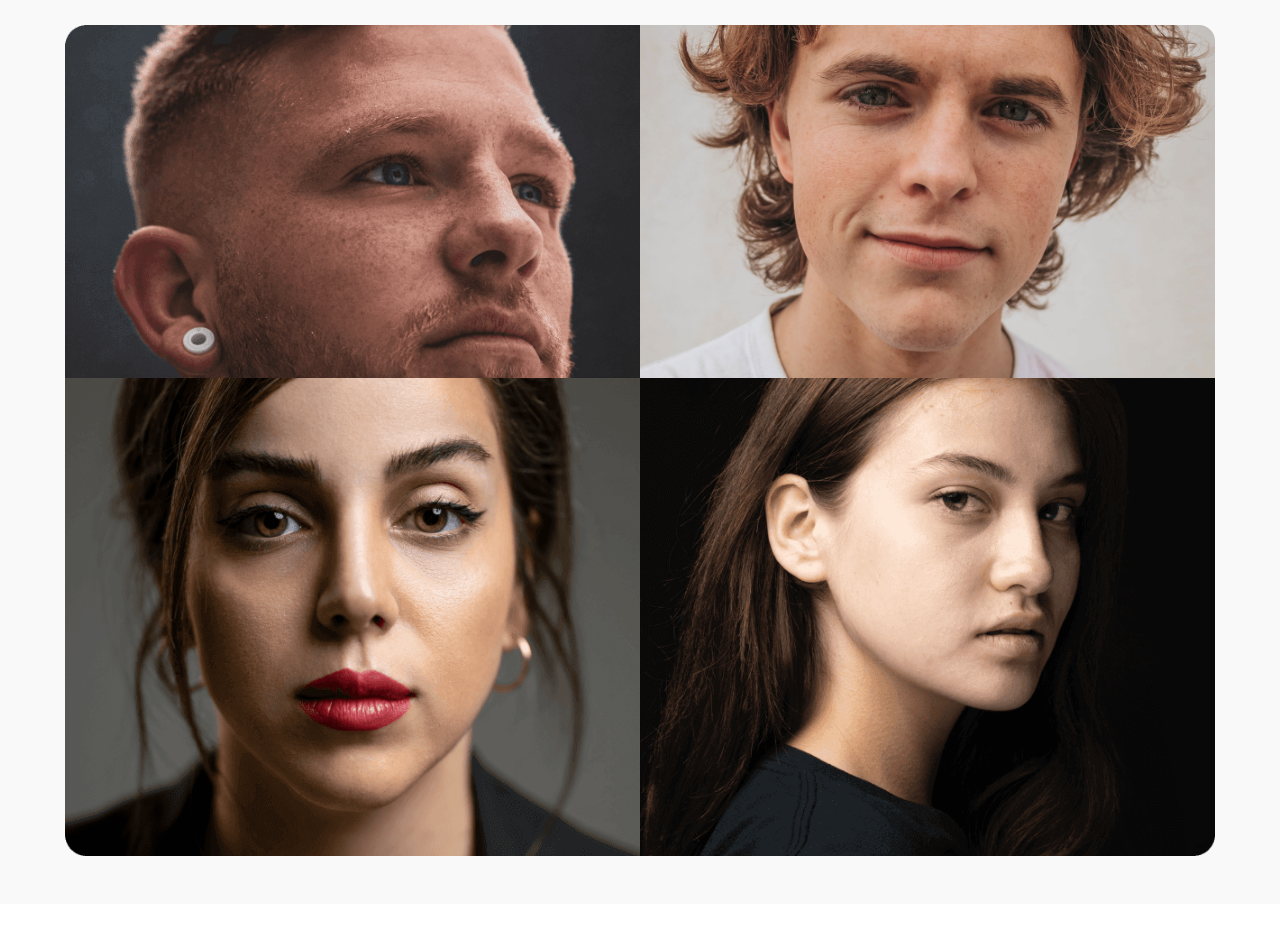
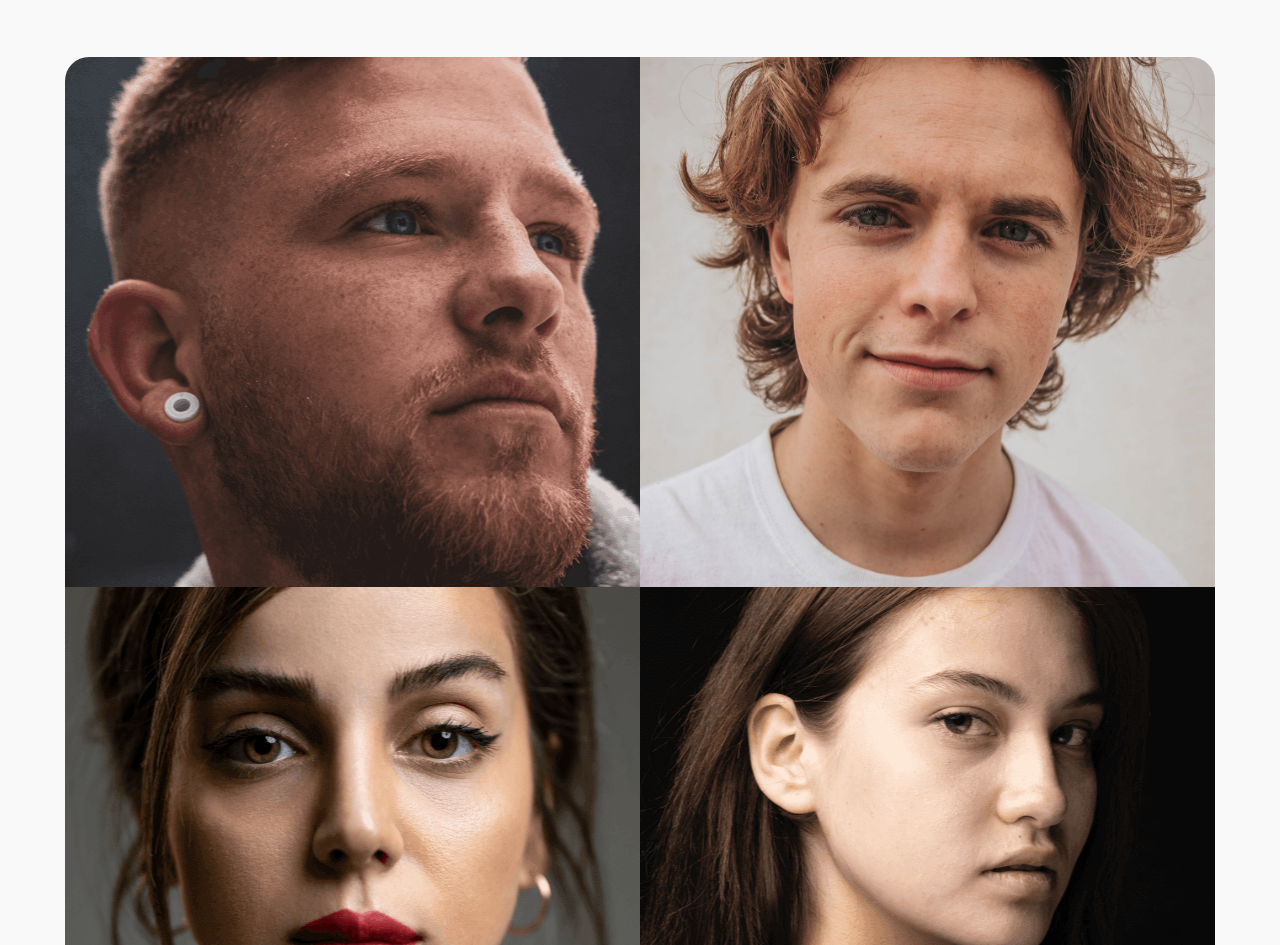
Before and after one commit to danielswift10/project-angies, a React (Create React App) app: page /about in a window 1280 px wide. Shown: the part 3039-3984 px from the top of the page. Built offline with nearby package versions, Linux system fonts and the light colour scheme.

Commit message:
style: added styling

```diff
--- a/src/Components/About/FunFact.jsx
+++ b/src/Components/About/FunFact.jsx
@@ -2,7 +2,7 @@ import styles, { layout } from "../../style";
 
 const FunFact = () => {
   return (
-    <div className="bg-purple py-20">
+    <div className="bg-purple py-20 md:pb-28">
       <div
         className={`${styles.boxWidth} ${styles.flexCenter} ss:px-0  ss:w-[600px] lg:w-[1120px] xlg:w-[1200px] xl:w-[1280px] lg:px-0  md:w-[920px] md:px-0 ${styles.padding} `}
       >
--- a/src/Components/About/Team.jsx
+++ b/src/Components/About/Team.jsx
@@ -5,39 +5,23 @@ const Team = () => {
   return (
     <div>
       <div
-        className={`${styles.boxWidth} ${styles.flexBetween}  ss:px-0 ss:w-[600px] lg:w-[1070px] xlg:w-[1150px] xl:w-[1280px] lg:px-0  md:w-[970px] md:px-0 ${styles.padding} gap-10 ${layout.section1}`}
+        className={`${styles.boxWidth} ${styles.flexBetween}  lg:w-[1070px] ss:w-full xlg:w-[1150px] xl:w-[1280px] lg:px-0  md:px-0 ${styles.padding} gap-10 ${layout.section1}`}
       >
-        <div className="header mx-auto text-center">
+        <div className="header mx-auto text-center w-full ">
           <h4 className={`${styles.heading4} mb-2 text-pink `}>Our People</h4>
           <h2
             className={`${styles.heading2} text-[44px]  xl:text-[79px] ss:text-[48px] mb-12 sm:m text-black leading-[46px] ss:leading-[56px]  tracking-[-1.32px] `}
           >
             Meet the team
           </h2>
-          <div className="flex flex-col  w-[] ">
-            <div className="flex flex-col rounded-t-lg md:flex-row w-full ">
-              <div className={` xs:h-[320px]  w-full`}>
-                <img
-                  src={team1}
-                  alt=""
-                  className={` w-[100%]`}
-                />
-              </div>
-              <div className="  w-full h-[353.05px] team2  ">
-                {/* <img src={team2} alt="" className="w-[100%] " /> */}
-              </div>
+          <div className="flex flex-col  w-[100%] items-center justify-center] ">
+            <div className="flex flex-col ss:flex-row w-full">
+              <div className="team1 w-full lg:h-[530px] h-[320px]"></div>
+              <div className="team2 w-full lg:h-[530px] h-[320px]"></div>
             </div>
-            <div className="flex flex-col md:flex-row w-full ">
-              <div className={` xs:h-[320px]  w-full`}>
-                <img
-                  src={team3}
-                  alt=""
-                  className={` w-[100%]`}
-                />
-              </div>
-              <div className="  h-full w-full ">
-                <img src={team4} alt="" className="w-[100%]" />
-              </div>
+            <div className="flex flex-col ss:flex-row w-full">
+              <div className="team3 w-full lg:h-[530px] h-[320px]"></div>
+              <div className="team4 w-full lg:h-[530px] h-[320px]"></div>
             </div>
           </div>
         </div>
--- a/src/Layouts/Footer/Footer..jsx
+++ b/src/Layouts/Footer/Footer..jsx
@@ -17,7 +17,7 @@ const Footer = () => {
             <ul>
               {FooterLinks.map((item, index) => (
                 <>
-                  <li className={`${styles.textLink} leading-[48px]`}>
+                  <li className={`${styles.textLink} hover:underline leading-[48px]`}>
                     <NavLink to={`${item.to}`} className="">
                       {item.text}
                     </NavLink>
--- a/src/index.css
+++ b/src/index.css
@@ -41,17 +41,14 @@ body {
 
 .team1 {
   background-image: url("./Assets/images/team1.png");
+  border-radius: 24px 24px 0 0 ;
 }
 
 .team2 {
   background-image: url("./Assets/images/team2.jpg");
 }
 
-@media screen and (min-width: 960px) {
-  .team2{
-    border-top-right-radius: 16px;
-  }
-}
+
 
 .team3 {
   background-image: url("./Assets/images/team3.png");
@@ -59,6 +56,26 @@ body {
 
 .team4 {
   background-image: url("./Assets/images/team4.png");
+  border-radius: 0 0 24px 24px;
+}
+
+@media screen and (min-width: 620px) {
+  .team1{
+    border-radius: 24px 0 0 0;
+  }
+
+  .team2{
+    border-radius: 0 24px 0 0;
+  }
+
+  .team4{
+    border-radius: 0 0 24px 0;
+  }
+
+  .team3{
+    border-radius: 0 0 0 24px;
+  }
+
 }
 
 .started, .team1, .team2, .team3, .team4, .blog-2, .blog-3 {
```
